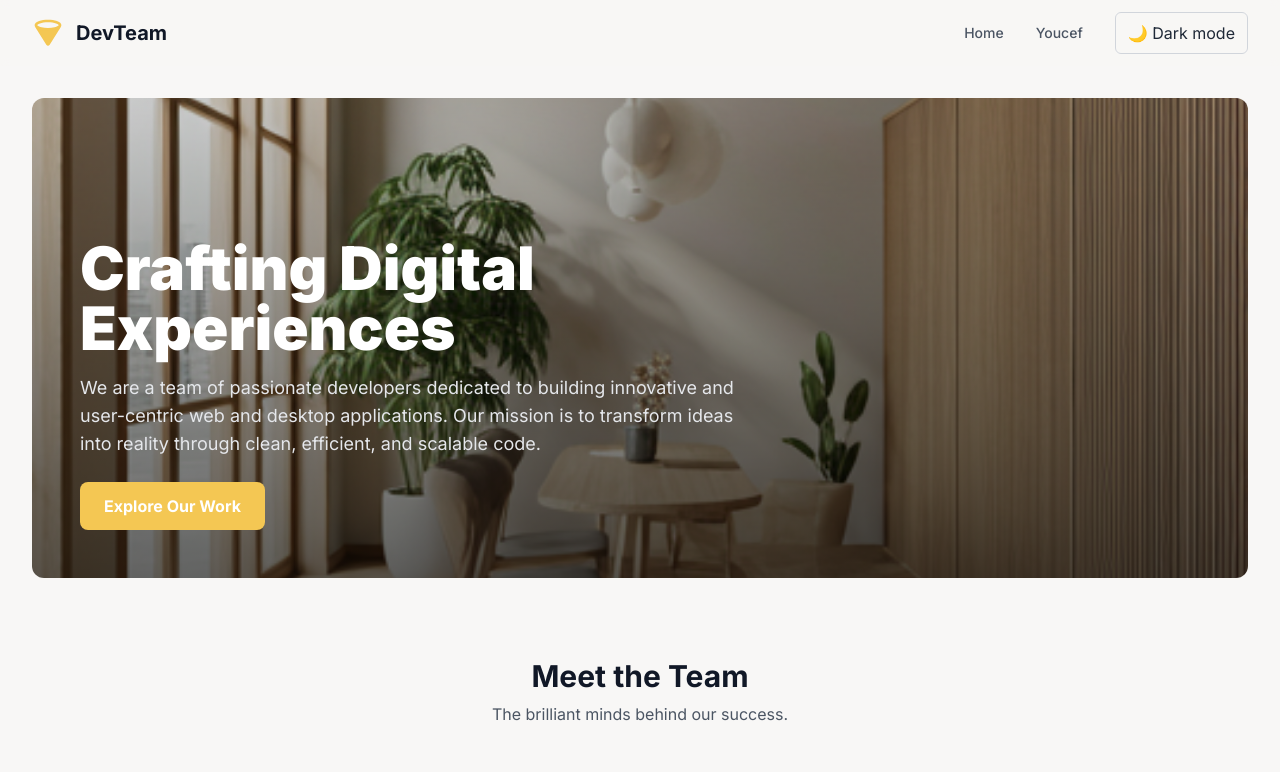
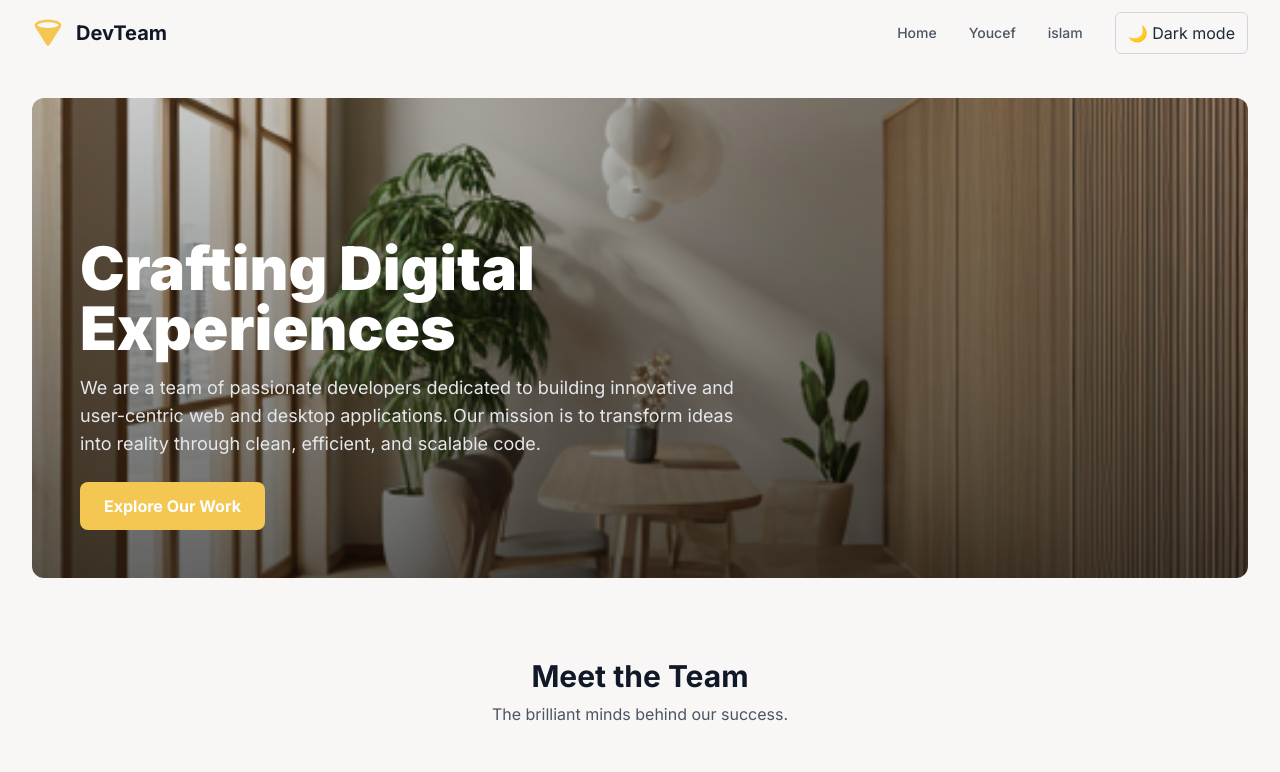
Before and after one commit to malak-100/team4-portfolio-project, a React (Vite) app: page / in a window 1280 px wide. Shown: the top 772 px of the page. Built offline with nearby package versions, Linux system fonts and the light colour scheme.

Commit message:
added islam portfolio data to members.ts

```diff
--- a/src/interfaces/member.ts
+++ b/src/interfaces/member.ts
@@ -58,4 +58,72 @@ const youcef: MemberData = {
   projects: null,
 };
 
-export const members = [youcef];
+const islam: MemberData = {
+  route: "islam",
+  name: "islam",
+  lastname: "Benali",
+  photo_url: "/pfps/islam.jpg",
+  role: "Software Engineer and Motion Designer",
+  city: "Algiers",
+  country: "Algeria",
+  bio: "Curious and detail-oriented software engineer merging logic and artistry — from RISC-V to motion graphics.",
+  skills: [
+    "RISC-V Assembly",
+    "C/C++",
+    "Qt",
+    "JavaScript",
+    "TypeScript",
+    "HTML",
+    "CSS",
+
+    "TypeScript",
+    "React",
+    "Flutter",
+    "Python",
+    "Machine Learning",
+    "Data Science",
+    "After Effects",
+    "Motion Design",
+    "Git",
+
+
+
+
+
+  ],
+  experiences: [
+    {
+      title: "AI and Data Science Student",
+      start_date: "2024",
+      end_date: "Present",
+      type: "study",
+    },
+    {
+      title: "Software Engineering Student",
+      start_date: "9/2023",
+      end_date: "Present",
+      type: "study",
+    },
+    {
+      title: "Motion Graphics Learner — Adobe After Effects",
+      start_date: "6/2025",
+      end_date: "Present",
+      type: "study",
+    },
+    {
+      title: "Independent Developer and Designer",
+      start_date: "2024",
+      end_date: "Present",
+      type: "work",
+    },
+  ],
+  projects:[ {
+      title: "AI-Based Job Matching System",
+      description:
+        "Developed a many-to-many AI job matching system using greedy search optimization for improved candidate-job pairing.",
+      photo_url: null,
+    },]
+};
+
+
+export const members = [youcef , islam];
```
Also changed, not shown: public/pfps/islam.jpg (added).
